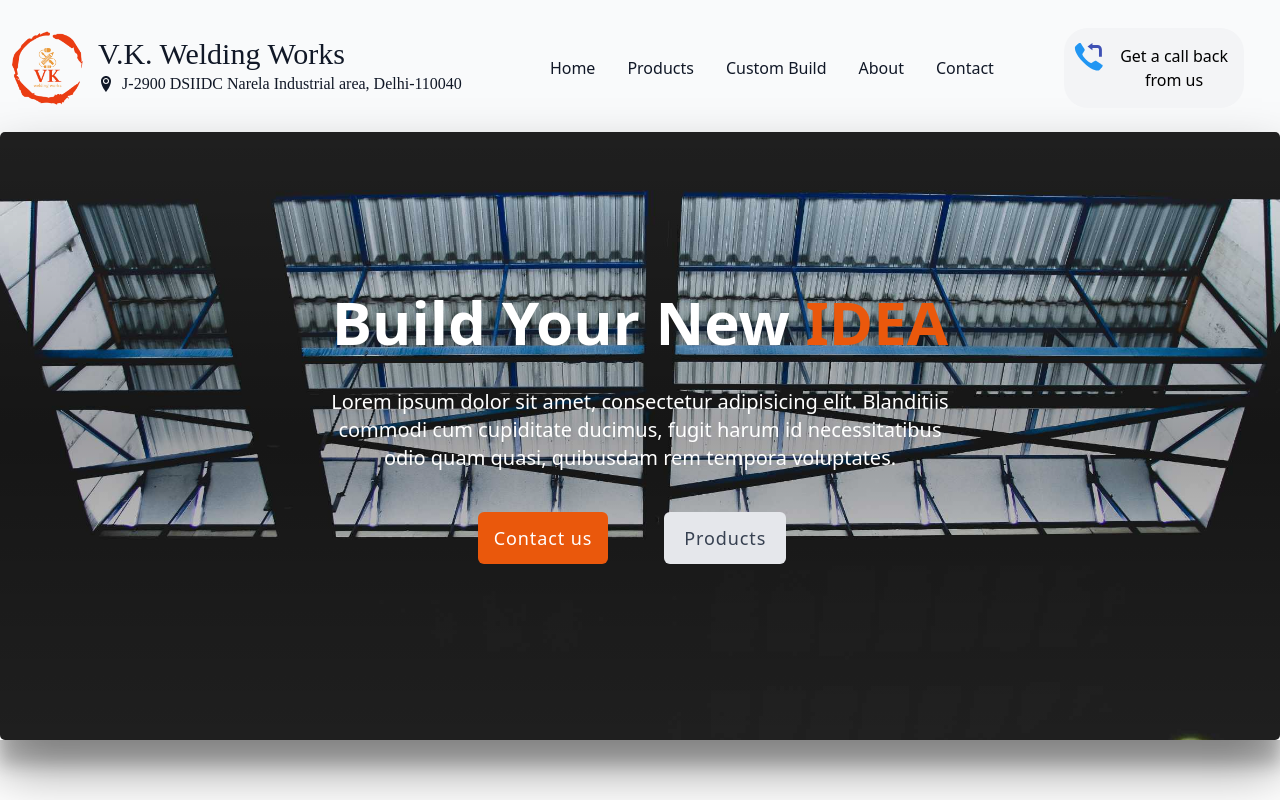
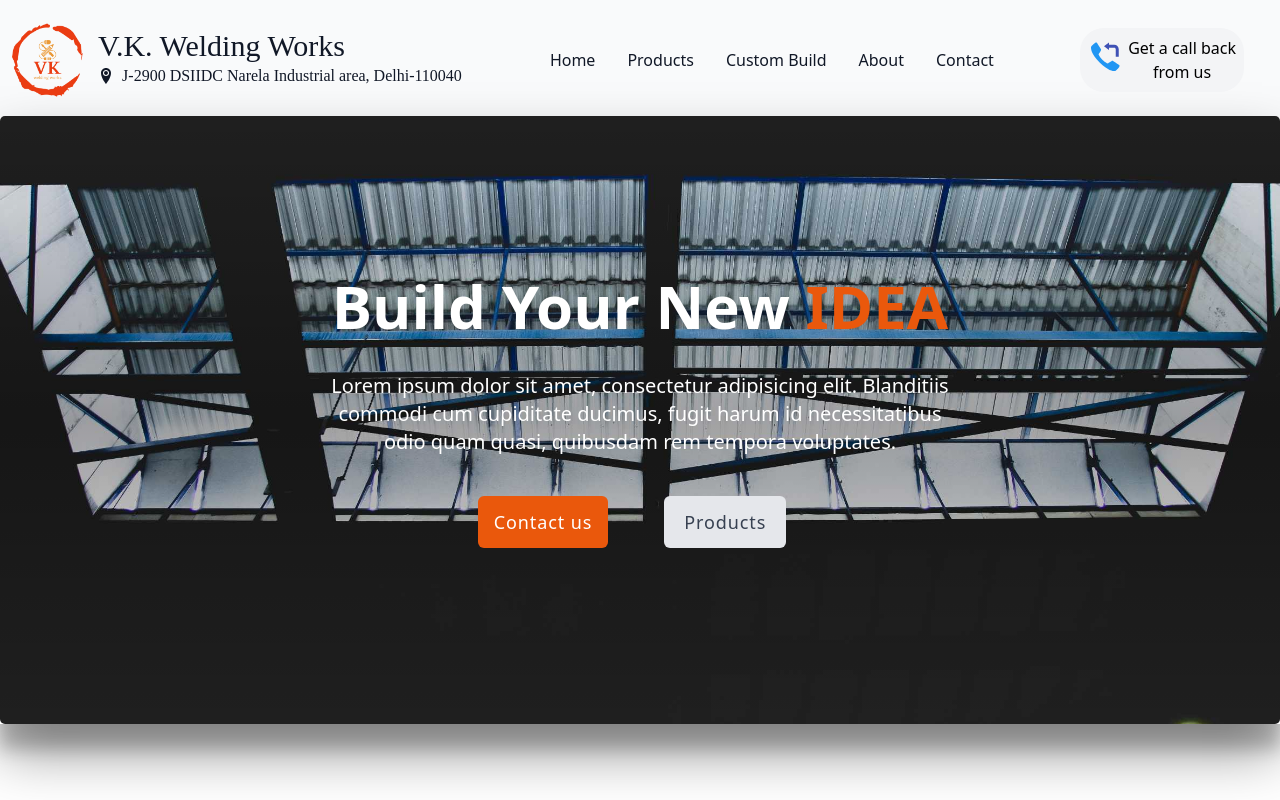
Before and after one commit to Aniket2021448/VK-welding-works, a React (Create React App) app in the folder frontend/: page / in a window 1280 px wide. Shown: the top 800 px of the page. Built offline with nearby package versions, Linux system fonts and the light colour scheme; no server answers.

Commit message:
minor changes

```diff
--- a/frontend/src/component/Header.js
+++ b/frontend/src/component/Header.js
@@ -124,10 +124,10 @@ const Header = () => {
               </Link>
             </div>
 
-            <div className='flex flex-row rounded-3xl p-2 bg-gray-100'onClick={handleCall} style={{cursor: 'pointer'}} >
-              <FcCallback style={{ fontSize: '40px' ,paddingRight:'5px' }} />
+            <div className='flex flex-row rounded-3xl p-2 bg-gray-100' onClick={handleCall} style={{cursor: 'pointer'}} >
+              <FcCallback style={{ fontSize: '40px' ,paddingRight:'4px' }} />
 
-              <p className='text-black p-2 text-center'> Get a call back <br/>from us </p></div>
+              <p className='text-black text-center'> Get a call back <br/>from us </p></div>
 
           </div>
         </div>
```
